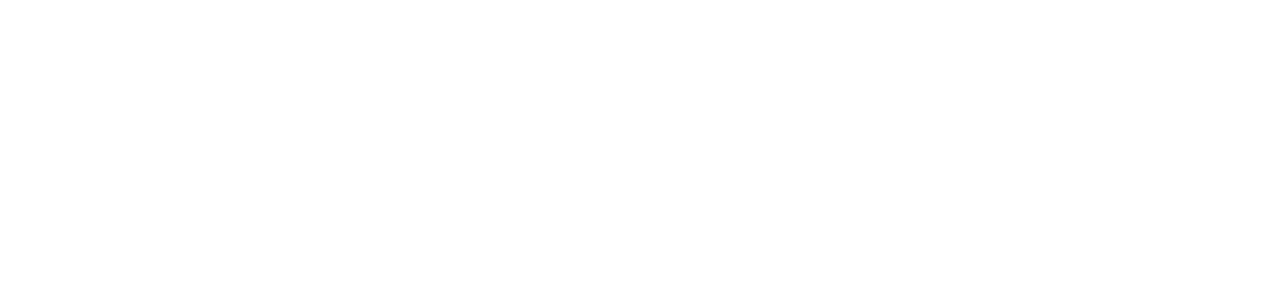
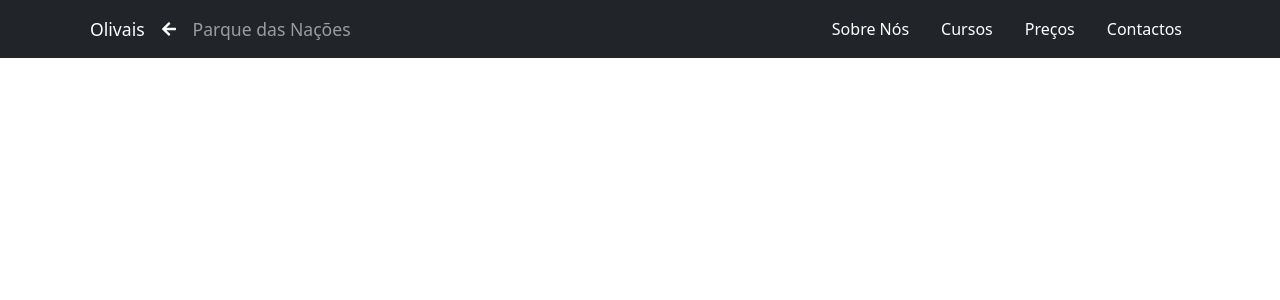
Before and after one commit to dragoss-ariton/site1, a React (Create React App) app: page / in a window 1280 px wide. Before the commit this address had no page. Shown: the top 300 px of the page. Built offline with nearby package versions, Linux system fonts and the light colour scheme.

Commit message:
Adição da segunda escola, nova navbar, correção do footer, outros ajustes

```diff
--- a/package.json
+++ b/package.json
@@ -10,7 +10,8 @@
     "react": "^18.3.1",
     "react-bootstrap": "^2.10.5",
     "react-dom": "^18.3.1",
-    "react-router-dom": "^6.27.0",
+    "react-icons": "^5.3.0",
+    "react-router-dom": "^6.28.0",
     "react-scripts": "5.0.1",
     "web-vitals": "^2.1.4"
   },
--- a/src/App.js
+++ b/src/App.js
@@ -1,14 +1,18 @@
 // src/App.js
 import React from 'react';
 import { BrowserRouter as Router, Routes, Route } from 'react-router-dom';
-import EscolaDeConducao from './components/EscolaConducao'; // Certifique-se de que este caminho e nome do arquivo estão corretos
+import EscolaConducaoA from './components/EscolaConducaoA';
+import EscolaConducaoB from './components/EscolaConducaoB';
+import Navbar from './components/Navbar';
 
 const App = () => {
     return (
         <Router>
-            <Routes>
-                <Route path="/escola-de-conducao" element={<EscolaDeConducao />} /> {/* Rota para a nova página */}
-            </Routes>
+            <Navbar />
+                <Routes>
+                    <Route path="/escola-conducao-a" element={<EscolaConducaoA />} />
+                    <Route path="/escola-conducao-b" element={<EscolaConducaoB />} />
+                </Routes>
         </Router>
     );
 };
--- /dev/null
+++ b/src/components/EscolaConducaoA.js
@@ -0,0 +1,90 @@
+// src/components/EscolaDeConducao.js
+import React from 'react';
+import { Container, Row, Col, Carousel } from 'react-bootstrap';
+import './EscolaDeConducao.css'; // Adicione esta linha para estilos adicionais
+
+const EscolaDeConducaoA = () => {
+    return (
+        <>
+            <div class="main-content">
+            {/* Main Content */}
+            <Container className="my-5">
+                {/* Sobre Nós Section */}
+                <section id="sobre" className="py-5">
+                    <h2 className="text-center">Sobre Nós (Olivais)</h2>
+                    <p className="text-center">Bem-vindo à Escola de Condução Olivais! Somos especializados em formar novos condutores com segurança e excelência.</p>
+                </section>
+
+                {/* Cursos Section */}
+                <section id="cursos" className="py-5 bg-light">
+                    <h2 className="text-center">Cursos</h2>
+                    <Row className="text-center">
+                        <Col md={4} className="mb-3">
+                            <h4>Categoria A</h4>
+                            <p>Curso de condução para motociclos.</p>
+                        </Col>
+                        <Col md={4} className="mb-3">
+                            <h4><a href="#categoriaB" className="text-decoration-none text-dark">Categoria B</a></h4>
+                            <p>Curso de condução para veículos ligeiros.</p>
+                        </Col>
+                        <Col md={4} className="mb-3">
+                            <h4>Reciclagem</h4>
+                            <p>Aulas de atualização e reciclagem para condutores experientes.</p>
+                        </Col>
+                    </Row>
+                </section>
+
+                {/* Preços Section */}
+                <section id="precos" className="py-5">
+                    <h2 className="text-center">Preços</h2>
+                    <Row className="text-center">
+                        <Col md={4} className="mb-3">
+                            <h4>Categoria A</h4>
+                            <p>€250</p>
+                        </Col>
+                        <Col md={4} className="mb-3">
+                            <h4>Categoria B</h4>
+                            <p>€400</p>
+                        </Col>
+                        <Col md={4} className="mb-3">
+                            <h4>Reciclagem</h4>
+                            <p>€150</p>
+                        </Col>
+                    </Row>
+                </section>
+
+                {/* Categoria B Section */}
+                <section id="categoriaB" className="py-5 bg-light">
+                    <h2 className="text-center">Categoria B - Veículos Ligeiros</h2>
+                    <Carousel className="mb-4">
+                        <Carousel.Item>
+                            <img src="car1.jpg" className="d-block w-100" alt="Carro 1" />
+                        </Carousel.Item>
+                        <Carousel.Item>
+                            <img src="car2.jpg" className="d-block w-100" alt="Carro 2" />
+                        </Carousel.Item>
+                        <Carousel.Item>
+                            <img src="car3.jpg" className="d-block w-100" alt="Carro 3" />
+                        </Carousel.Item>
+                    </Carousel>
+                    <p className="text-center">O curso de condução para veículos ligeiros da Categoria B é desenvolvido para preparar condutores seguros e confiantes. Nossos veículos modernos proporcionam uma experiência de aprendizado prática e eficaz.</p>
+                </section>
+
+                {/* Contactos Section */}
+                <section id="contactos" className="py-5">
+                    <h2 className="text-center">Contactos</h2>
+                    <p className="text-center">Telefone: +351 123 456 789</p>
+                    <p className="text-center">Email: info@escoladeconducaorotunda.pt</p>
+                    <p className="text-center">Endereço: Rua da Rotunda, 123, Lisboa</p>
+                </section>
+            </Container>
+            </div>
+            {/* Footer */}
+            <footer className="bg-dark text-white text-center py-3">
+                <p>&copy; 2024 Escola de Condução Rotunda. Todos os direitos reservados.</p>
+            </footer>
+        </>
+    );
+};
+
+export default EscolaDeConducaoA;
--- a/src/components/EscolaConducao.js
+++ b/src/components/EscolaConducaoB.js
@@ -1,33 +1,17 @@
 // src/components/EscolaDeConducao.js
 import React from 'react';
-import { Navbar, Nav, Container, Row, Col, Carousel} from 'react-bootstrap';
+import { Container, Row, Col, Carousel} from 'react-bootstrap';
 
-const EscolaDeConducao = () => {
+const EscolaDeConducaoB = () => {
     return (
         <>
-            {/* Navigation Menu */}
-            <Navbar bg="dark" variant="dark" expand="lg">
-                <Container>
-                    <Navbar.Brand href="#">Escola de Condução Rotunda</Navbar.Brand>
-                    <Navbar.Toggle aria-controls="navbarNav" />
-                    <Navbar.Collapse id="navbarNav">
-                        <Nav className="ms-auto">
-                            <Nav.Link href="#sobre">Sobre Nós</Nav.Link>
-                            <Nav.Link href="#cursos">Cursos</Nav.Link>
-                            <Nav.Link href="#precos">Preços</Nav.Link>
-                            <Nav.Link href="#contactos">Contactos</Nav.Link>
-                            <Nav.Link href="#categoriaB">Categoria B</Nav.Link>
-                        </Nav>
-                    </Navbar.Collapse>
-                </Container>
-            </Navbar>
 
             {/* Main Content */}
             <Container className="my-5">
                 {/* Sobre Nós Section */}
                 <section id="sobre" className="py-5">
-                    <h2 className="text-center">Sobre Nós</h2>
-                    <p className="text-center">Bem-vindo à Escola de Condução Rotunda! Somos especializados em formar novos condutores com segurança e excelência.</p>
+                    <h2 className="text-center">Sobre Nós (Parque das Nações)</h2>
+                    <p className="text-center">Bem-vindo à Escola de Condução Parque das Nações! Somos especializados em formar novos condutores com segurança e excelência.</p>
                 </section>
 
                 {/* Cursos Section */}
@@ -102,4 +86,4 @@ const EscolaDeConducao = () => {
     );
 };
 
-export default EscolaDeConducao;
+export default EscolaDeConducaoB;
--- /dev/null
+++ b/src/components/Navbar.css
@@ -0,0 +1,33 @@
+/* Navbar styles */
+.navbar {
+    background-color: #333;
+    padding: 1rem;
+}
+
+.navbar-nav .nav-link {
+    color: #9c9c9c; /* Cor cinza para as escolas não selecionadas */
+    font-size: 1.1rem;
+    transition: color 0.3s ease;
+}
+
+/* Muda para branco ao passar o mouse */
+.navbar-nav .nav-link:hover {
+    color: white;
+}
+
+/* Muda para branco quando a escola está selecionada */
+.navbar-nav .nav-link.selected {
+    color: white;
+}
+
+/* Animação de rotação da seta */
+.rotate {
+    transition: transform 0.3s ease-in-out;
+    transform: rotate(180deg); /* Rotaciona 180º quando a Escola B está selecionada */
+}
+
+/* Reverte a rotação quando a Escola A está selecionada */
+.rotate-back {
+    transition: transform 0.3s ease-in-out;
+    transform: rotate(0deg);
+}
--- /dev/null
+++ b/src/components/Navbar.js
@@ -0,0 +1,90 @@
+import React, { useState } from 'react';
+import './Navbar.css';
+import { Link } from 'react-router-dom';
+import { FaArrowLeft } from 'react-icons/fa';
+import { Container, Nav } from 'react-bootstrap';
+
+const Navbar = () => {
+    const [selectedSchool, setSelectedSchool] = useState('A');
+
+    const handleSchoolSelect = (school) => {
+        setSelectedSchool(school);
+        window.scrollTo(0, 0); // Scroll para o início da página
+    };
+
+    const schoolLinks = {
+        A: [
+            { href: "#sobre", label: "Sobre Nós" },
+            { href: "#cursos", label: "Cursos" },
+            { href: "#precos", label: "Preços" },
+            { href: "#contactos", label: "Contactos" },
+        ],
+        B: [
+            { href: "#sobre", label: "Sobre Nós" },
+            { href: "#cursos", label: "Cursos" },
+            { href: "#precos", label: "Preços" },
+            { href: "#contactos", label: "Contactos" },
+        ]
+    };
+
+    return (
+        <nav className="navbar navbar-expand-lg navbar-dark bg-dark fixed-top">
+            <Container>
+                <button
+                    className="navbar-toggler"
+                    type="button"
+                    data-bs-toggle="collapse"
+                    data-bs-target="#navbarNav"
+                    aria-controls="navbarNav"
+                    aria-expanded="false"
+                    aria-label="Toggle navigation"
+                >
+                    <span className="navbar-toggler-icon"></span>
+                </button>
+                <div className="collapse navbar-collapse" id="navbarNav">
+                    <ul className="navbar-nav">
+                        <li className="nav-item">
+                            <Link
+                                className={`nav-link ${selectedSchool === 'A' ? 'text-white' : 'text-gray-500'} hover:text-white`}
+                                to="/escola-conducao-a"
+                                onClick={() => handleSchoolSelect('A')}
+                            >
+                                Olivais
+                            </Link>
+                        </li>
+                        <li className="nav-item d-flex align-items-center mx-2">
+                            <FaArrowLeft
+                                color="white"
+                                className={selectedSchool === 'B' ? 'rotate' : 'rotate-back'}
+                            />
+                        </li>
+                        <li className="nav-item">
+                            <Link
+                                className={`nav-link ${selectedSchool === 'B' ? 'text-white' : 'text-gray-500'} hover:text-white`}
+                                to="/escola-conducao-b"
+                                onClick={() => handleSchoolSelect('B')}
+                            >
+                                Parque das Nações
+                            </Link>
+                        </li>
+                    </ul>
+                    <Nav className="ms-auto">
+                        {(selectedSchool && schoolLinks[selectedSchool]) &&
+                            schoolLinks[selectedSchool].map((link, index) => (
+                                <Nav.Link
+                                    key={index}
+                                    href={link.href}
+                                    className={`nav-link ${selectedSchool === 'A' || selectedSchool === 'B' ? 'text-white' : 'text-gray-500'} hover:text-white`}
+                                >
+                                    {link.label}
+                                </Nav.Link>
+                            ))
+                        }
+                    </Nav>
+                </div>
+            </Container>
+        </nav>
+    );
+};
+
+export default Navbar;
--- a/src/index.js
+++ b/src/index.js
@@ -1,8 +1,8 @@
 // src/index.js
-import 'bootstrap/dist/css/bootstrap.min.css';
 import React from 'react';
 import ReactDOM from 'react-dom';
 import App from './App';
+import 'bootstrap/dist/css/bootstrap.min.css';
 
 ReactDOM.render(
     <React.StrictMode>
```
Also changed, not shown: src/components/EscolaDeConducao.css (added), 1 other file (tests, documents, lock files or other folders).
